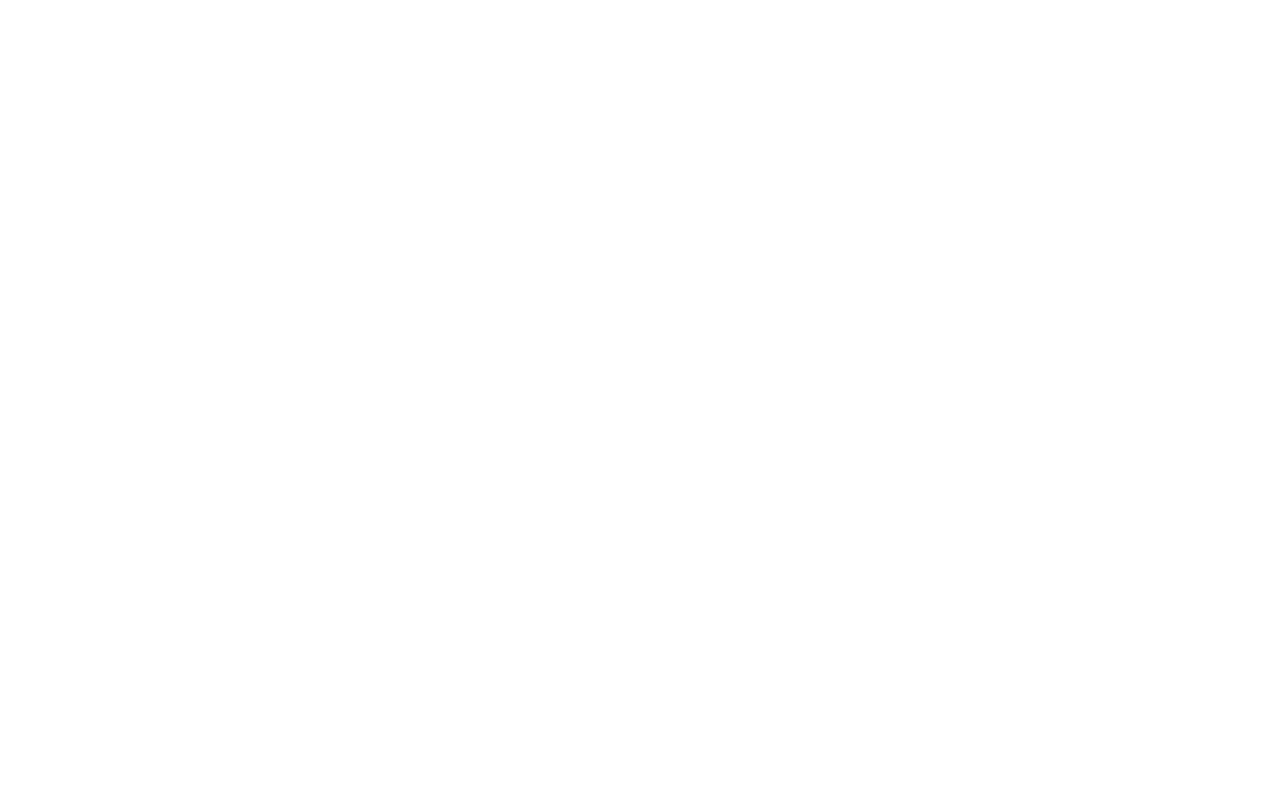
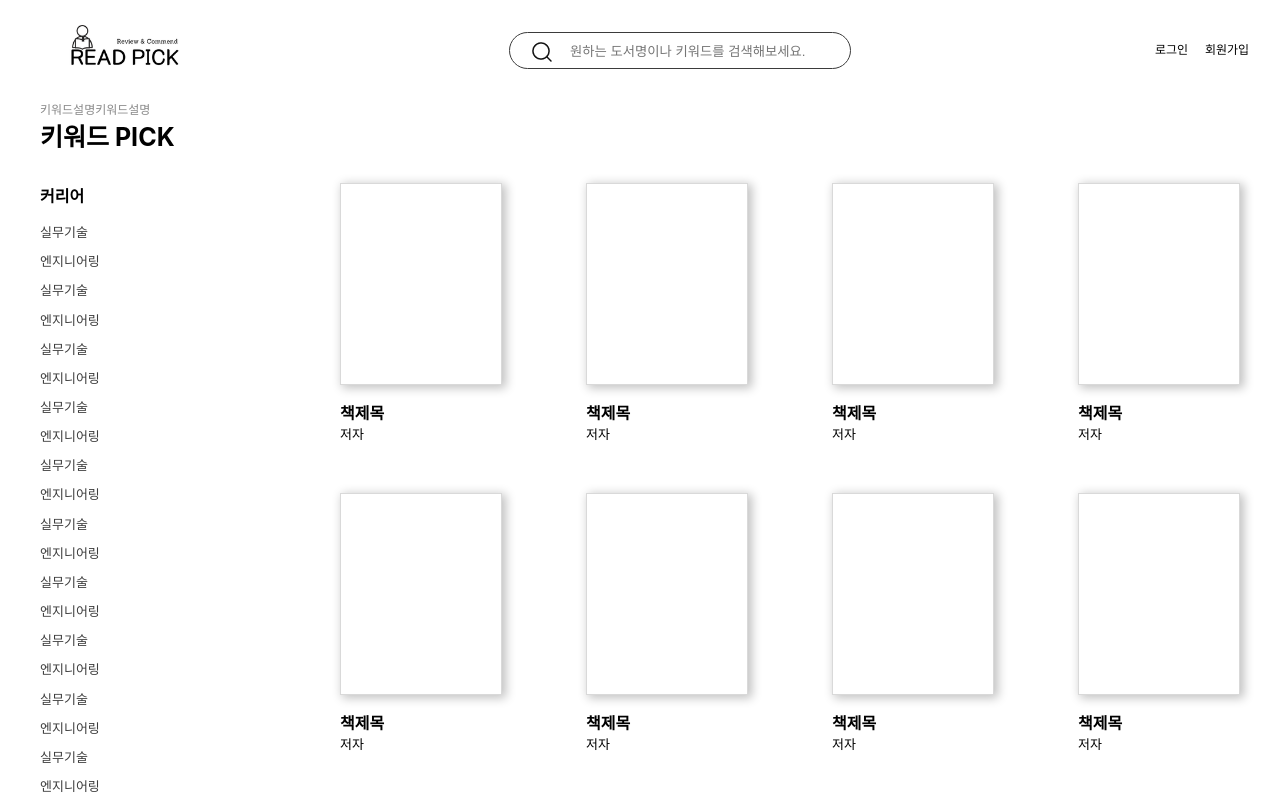
Before and after one commit to Kangeunja/ReadPick-front, a React (Create React App) app: page /member/keyword in a window 1280 px wide. Before the commit this address had no page. Shown: the top 800 px of the page. Built offline with nearby package versions, Linux system fonts and the light colour scheme.

Commit message:
키워드 검색페이지 퍼블작업

```diff
--- a/src/assets/css/index.css
+++ b/src/assets/css/index.css
@@ -858,3 +858,84 @@ a {
   color: white;
   float: right;
 }
+
+/* memberKeyword */
+.keyword-wrap {
+  width: 1200px;
+  margin: 0 auto;
+}
+
+.keyword-container {
+  display: flex;
+  justify-content: center;
+  flex-direction: column;
+  margin-bottom: 30px;
+}
+
+.keyword-container p:nth-child(1) {
+  color: #888888;
+  font-size: 12px;
+}
+
+.keyword-container p:nth-child(2) {
+  font-size: 25px;
+  font-weight: bold;
+}
+
+.keyword-con-wrap {
+  height: 900px;
+}
+
+.keyword-nav {
+  height: 900px;
+  float: left;
+}
+
+.keyword-nav-title {
+  font-weight: bold;
+  margin-bottom: 10px;
+}
+
+.keyword-nav-sub {
+  height: 700px;
+  /* background-color: #00822b; */
+  display: flex;
+  justify-content: space-around;
+  flex-direction: column;
+  color: #3d3d3d;
+}
+
+.keyword-nav-sub li {
+  font-size: 13px;
+}
+
+.keyword-box-wrap {
+  width: 900px;
+  /* background-color: #004f14; */
+  float: right;
+  display: flex;
+  justify-content: space-between;
+  margin-bottom: 50px;
+}
+
+.keyword-img {
+  width: 160px;
+  height: 200px;
+  border: 1px solid #d9d9d9;
+  box-shadow: 3px 2px 9.6px 1px rgba(193, 193, 193, 1);
+  margin-bottom: 15px;
+}
+
+.keyword-text {
+  display: flex;
+  flex-direction: column;
+}
+
+.keyword-text p:nth-child(1) {
+  font-weight: bold;
+  font-size: 16px;
+}
+
+.keyword-text p:nth-child(2) {
+  font-size: 13px;
+}
--- /dev/null
+++ b/src/component/memberKeyword/MemberKeyword.tsx
@@ -0,0 +1,104 @@
+const MemberKeyword = () => {
+  return (
+    <>
+      <div className="keyword-wrap">
+        <div className="keyword-container">
+          <p>키워드설명키워드설명</p>
+          <p>키워드 PICK</p>
+        </div>
+        <div className="keyword-con-wrap">
+          <div className="keyword-nav">
+            <div className="keyword-nav-title">커리어</div>
+            <ul className="keyword-nav-sub">
+              <li>실무기술</li>
+              <li>엔지니어링</li>
+              <li>실무기술</li>
+              <li>엔지니어링</li>
+              <li>실무기술</li>
+              <li>엔지니어링</li>
+              <li>실무기술</li>
+              <li>엔지니어링</li>
+              <li>실무기술</li>
+              <li>엔지니어링</li>
+              <li>실무기술</li>
+              <li>엔지니어링</li>
+              <li>실무기술</li>
+              <li>엔지니어링</li>
+              <li>실무기술</li>
+              <li>엔지니어링</li>
+              <li>실무기술</li>
+              <li>엔지니어링</li>
+              <li>실무기술</li>
+              <li>엔지니어링</li>
+              <li>실무기술</li>
+              <li>엔지니어링</li>
+              <li>실무기술</li>
+              <li>엔지니어링</li>
+            </ul>
+          </div>
+          <div className="keyword-box-wrap">
+            <div className="keyword-box">
+              <div className="keyword-img"></div>
+              <div className="keyword-text">
+                <p>책제목</p>
+                <p>저자</p>
+              </div>
+            </div>
+            <div className="keyword-box">
+              <div className="keyword-img"></div>
+              <div className="keyword-text">
+                <p>책제목</p>
+                <p>저자</p>
+              </div>
+            </div>
+            <div className="keyword-box">
+              <div className="keyword-img"></div>
+              <div className="keyword-text">
+                <p>책제목</p>
+                <p>저자</p>
+              </div>
+            </div>
+            <div className="keyword-box">
+              <div className="keyword-img"></div>
+              <div className="keyword-text">
+                <p>책제목</p>
+                <p>저자</p>
+              </div>
+            </div>
+          </div>
+          <div className="keyword-box-wrap">
+            <div className="keyword-box">
+              <div className="keyword-img"></div>
+              <div className="keyword-text">
+                <p>책제목</p>
+                <p>저자</p>
+              </div>
+            </div>
+            <div className="keyword-box">
+              <div className="keyword-img"></div>
+              <div className="keyword-text">
+                <p>책제목</p>
+                <p>저자</p>
+              </div>
+            </div>
+            <div className="keyword-box">
+              <div className="keyword-img"></div>
+              <div className="keyword-text">
+                <p>책제목</p>
+                <p>저자</p>
+              </div>
+            </div>
+            <div className="keyword-box">
+              <div className="keyword-img"></div>
+              <div className="keyword-text">
+                <p>책제목</p>
+                <p>저자</p>
+              </div>
+            </div>
+          </div>
+        </div>
+      </div>
+    </>
+  );
+};
+export default MemberKeyword;
--- a/src/router/index.tsx
+++ b/src/router/index.tsx
@@ -6,6 +6,7 @@ import Main from "../component/main/Main";
 import Login from "../component/login/Login";
 import Member from "../component/member/Member";
 import MemberLogin from "../component/member/MemberLogin";
+import MemberKeyword from "../component/memberKeyword/MemberKeyword";
 
 const BrowserRouterDom = () => {
   return (
@@ -43,6 +44,14 @@ const BrowserRouterDom = () => {
             </Layout>
           }
         ></Route>
+        <Route
+          path="/member/keyword"
+          element={
+            <Layout>
+              <MemberKeyword />
+            </Layout>
+          }
+        ></Route>
       </Routes>
     </BrowserRouter>
   );
```
